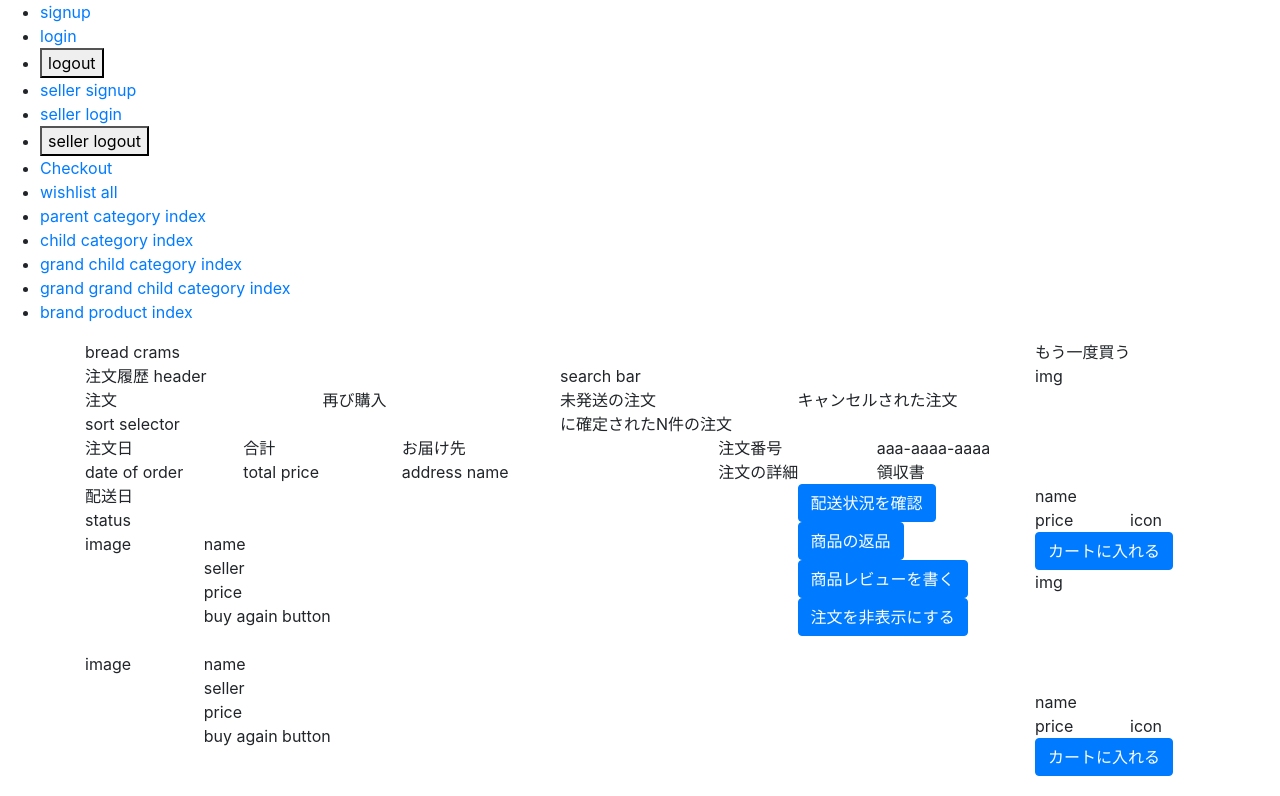
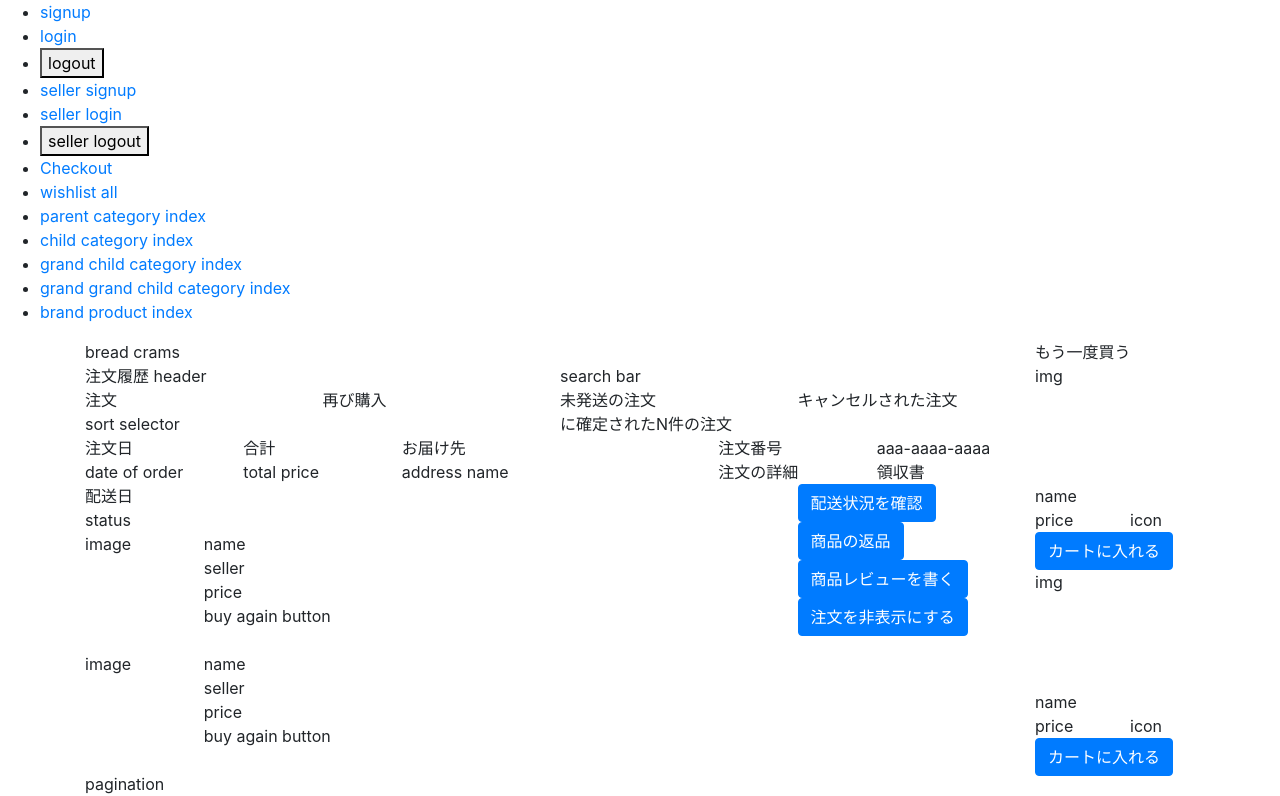
Before and after one commit to XX989tmx/amazon_clone_clientside, a React (Create React App) app: page /account/order-history in a window 1280 px wide. Shown: the part 408-1204 px from the top of the page. Built offline with nearby package versions, Linux system fonts and the light colour scheme; no server answers.

Commit message:
adds basic structure 2

```diff
--- a/src/accounts/order-history/pages/OrderHistory.js
+++ b/src/accounts/order-history/pages/OrderHistory.js
@@ -183,6 +183,9 @@ const OrderHistory = () => {
                 </Row>
               </Col>
             </Row>
+            <Row>
+              <Col>pagination</Col>
+            </Row>
           </Col>
           <Col xs={12} md={12} lg={2}>
             <Row>
```
